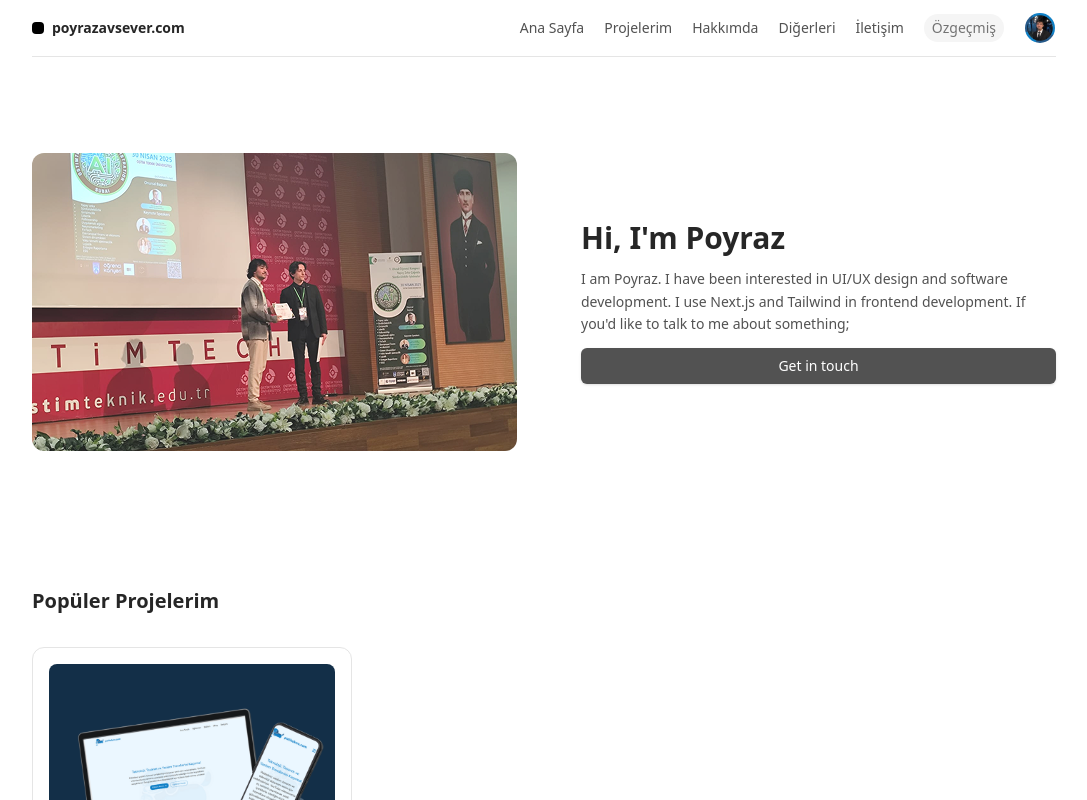
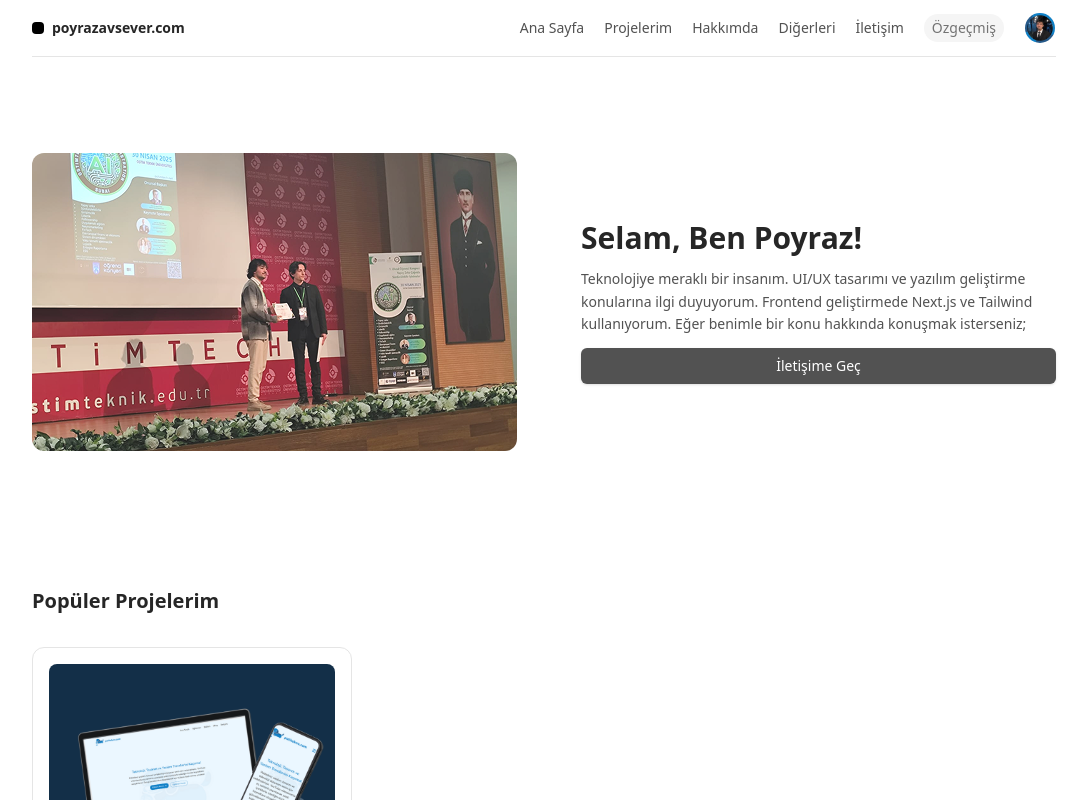
Before and after one commit to poyrazavsever/poyrazavsever.com, a Next.js app: page / in a window 1280 px wide. Shown: the top 800 px of the page, without its empty margins (96-1183 px from the left). Built offline with nearby package versions, Linux system fonts and the light colour scheme.

Commit message:
feat: added turkish translation to hero section

```diff
--- a/components/HeroSection.js
+++ b/components/HeroSection.js
@@ -10,12 +10,12 @@ const HeroSection = () => {
         {/* Sağdaki Metin Alanı */}
         <div className="text-center sm:text-left space-y-3">
           <h1 className="text-2xl sm:text-3xl font-bold text-neutral-800">
-            Hi, I'm Poyraz
+            Selam, Ben Poyraz!
           </h1>
           <p className="text-sm text-neutral-600 leading-relaxed">
-            I am Poyraz. I have been interested in UI/UX design and software development.
-            I use Next.js and Tailwind in frontend development.
-            If you'd like to talk to me about something;
+            Teknolojiye meraklı bir insanım. UI/UX tasarımı ve yazılım geliştirme konularına ilgi duyuyorum.
+            Frontend geliştirmede Next.js ve Tailwind kullanıyorum.
+            Eğer benimle bir konu hakkında konuşmak isterseniz;
           </p>
 
           <Link href="/contact">
@@ -24,7 +24,7 @@ const HeroSection = () => {
               whileTap={{ scale: 0.98 }}
               className="w-full bg-neutral-600 text-white px-4 py-2 rounded-md text-sm shadow hover:bg-neutral-800 transition cursor-pointer"
             >
-              Get in touch
+              İletişime Geç
             </motion.button>
           </Link>
         </div>
```
